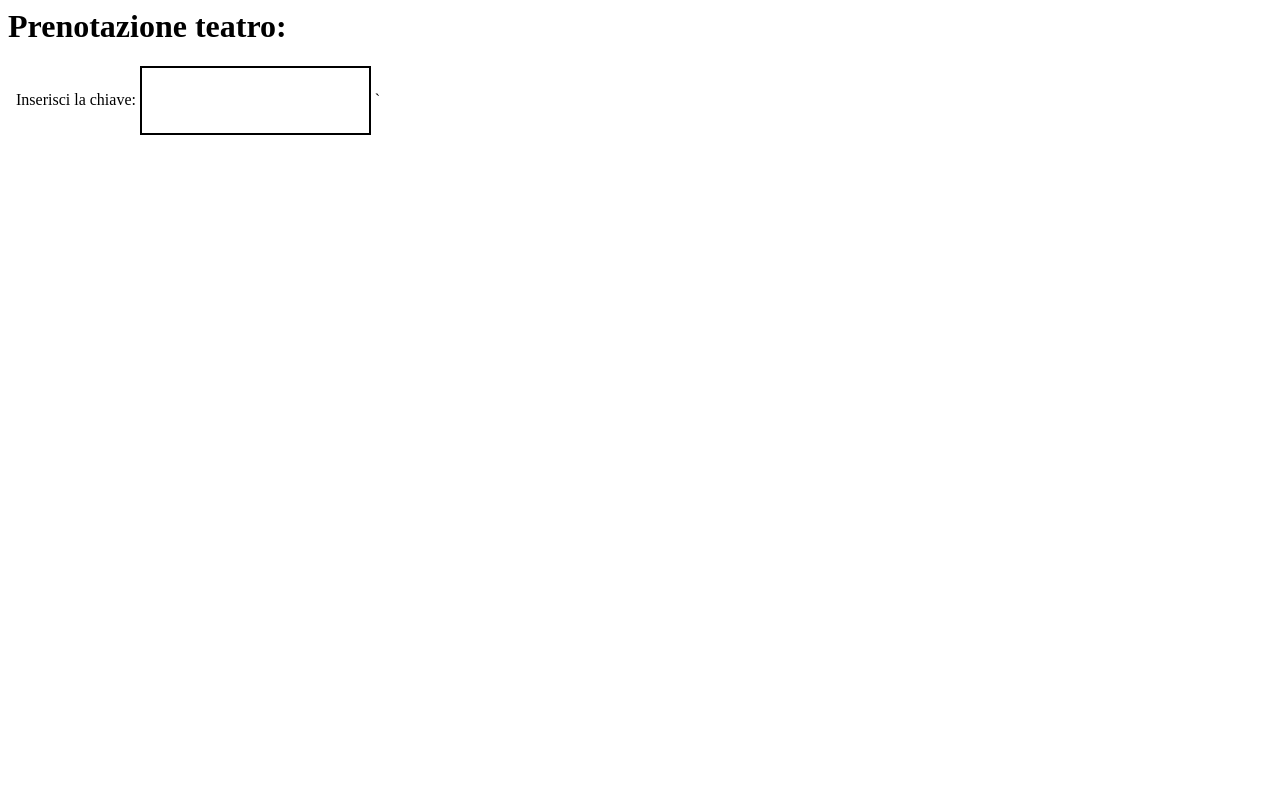
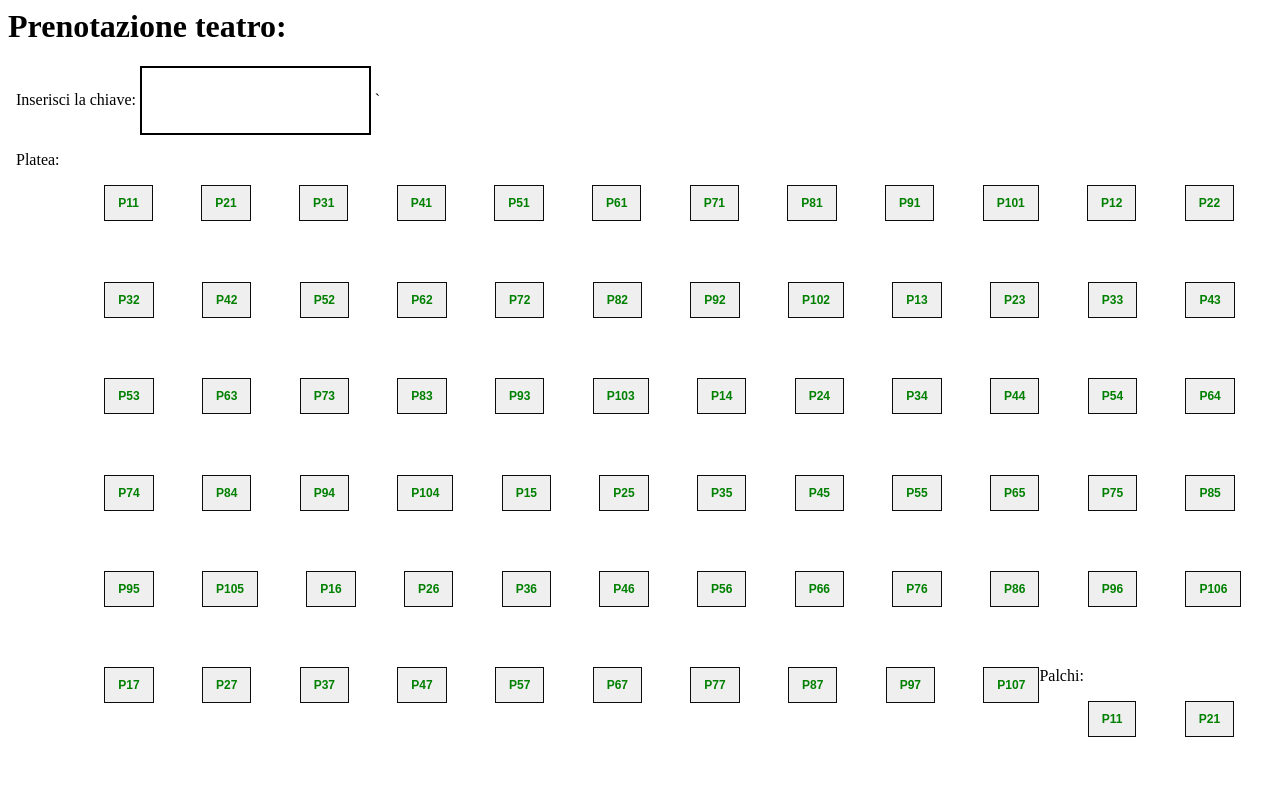
Before and after one commit to lacaprinamini/projSSW2022, an Angular app: page / in a window 1280 px wide. Shown: the top 796 px of the page. Built offline with nearby package versions, Linux system fonts and the light colour scheme.

Commit message:
2 files modified

```diff
--- a/src/app/app.component.css
+++ b/src/app/app.component.css
@@ -15,6 +15,6 @@ ul{
 }
 ul li{
   display: block;
-  margin:0% 0% 5% 6%;
+  margin:0% 0% 5% 4%;
   float: left
 }
--- a/src/app/app.component.html
+++ b/src/app/app.component.html
@@ -10,7 +10,7 @@
 </div>
 <html>
   <body>
-    <div *ngIf="nominativo !== undefined">
+    <div>
       <div>
         <p>Platea:</p>
         <ul>
```
